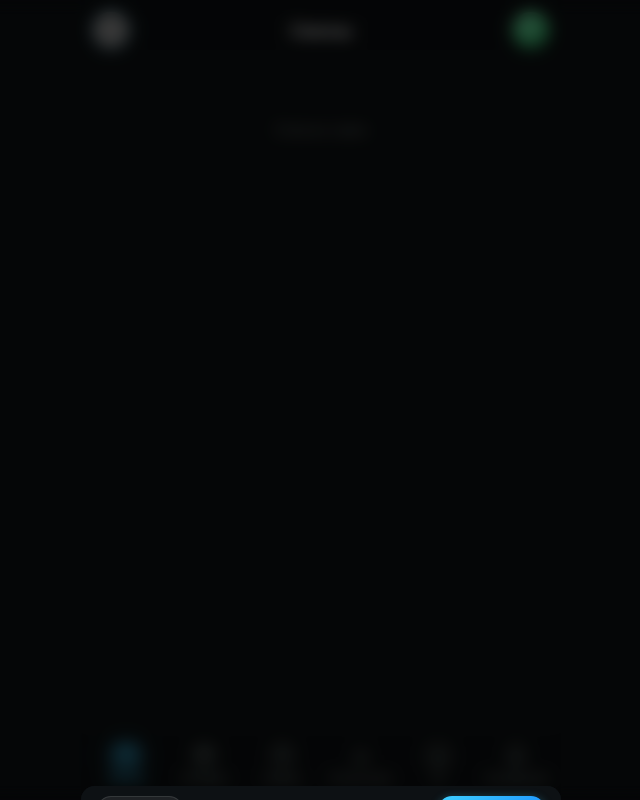
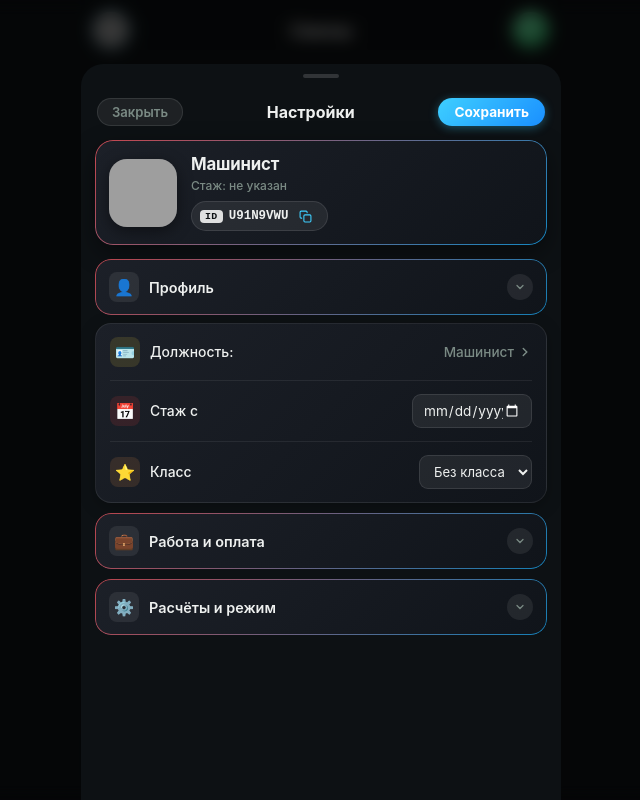
Before and after one commit to merzopakostniy/MetrotimeWeb, a website: page index.html in a window 1280 px wide. Both pictures are taken after a click on the button 430 px from the left and 30 px from the top of the page. Shown: the whole page, without its empty margins (319-959 px from the left). Drawn offline with Linux system fonts and the light colour scheme; grey boxes are pictures that could not be loaded.

Commit message:
Fix profile sheet: give explicit height so content is visible
ps-screen used position:absolute;inset:0 but parent had no height,
causing the sheet to collapse. Set height:92dvh on sheet and
top:24px on screens to sit below drag handle. SW cache -> v13.

Co-Authored-By: Claude Sonnet 4.6 <noreply@anthropic.com>

```diff
--- a/styles.css
+++ b/styles.css
@@ -225,9 +225,7 @@ button {
   left: 50%;
   transform: translateX(-50%);
   width: min(100%, 480px);
-  max-height: 94dvh;
-  display: flex;
-  flex-direction: column;
+  height: 92dvh;
   background: #0d1114;
   border-radius: 22px 22px 0 0;
   z-index: 201;
@@ -251,7 +249,10 @@ button {
 /* ── Screen slides ── */
 .ps-screen {
   position: absolute;
-  inset: 0;
+  top: 24px;
+  left: 0;
+  right: 0;
+  bottom: 0;
   display: flex;
   flex-direction: column;
   transition: transform 320ms cubic-bezier(0.32,0.72,0,1);
--- a/sw.js
+++ b/sw.js
@@ -1,4 +1,4 @@
-const cacheName = "metrotime-web-v12";
+const cacheName = "metrotime-web-v13";
 const baseUrl = self.registration.scope;
 const assets = [
   "", "index.html", "styles.css", "app.js", "manifest.json",
```
